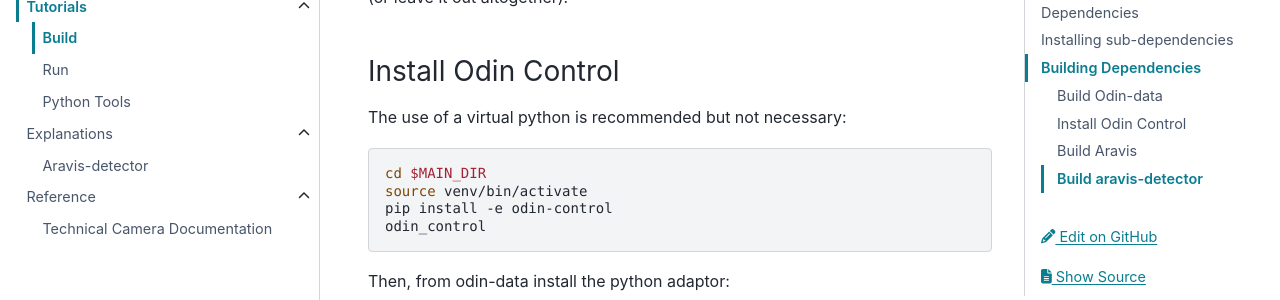
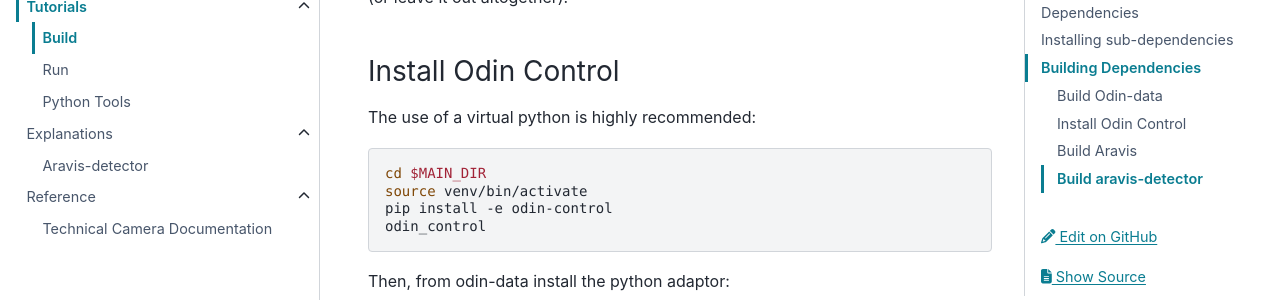
Before and after one commit to Observatory-Sciences/aravis-detector, a Sphinx documentation site: the page built from docs/user/tutorials/build.md, in a window 1280 px wide and 900 px high, scrolled down 2641 px. Shown: the part 153-453 px from the top of the window. Built offline with Sphinx 7.4.7 and the PyData theme 0.15.4, drawn with Linux system fonts in a browser that asks for light colours.

Commit message:
Update docs/user/tutorials/build.md
Co-authored-by: Ulrik Kofoed Pedersen <ulrikpedersen@users.noreply.github.com>

````diff
--- a/docs/user/tutorials/build.md
+++ b/docs/user/tutorials/build.md
@@ -98,7 +98,7 @@ Don't forget to modify the -j4 flag in make to however many cores you want to us
 
 ### Install Odin Control
 
-The use of a virtual python is recommended but not necessary:
+The use of a virtual python is highly recommended:
 
 ```shell
 cd $MAIN_DIR
````
